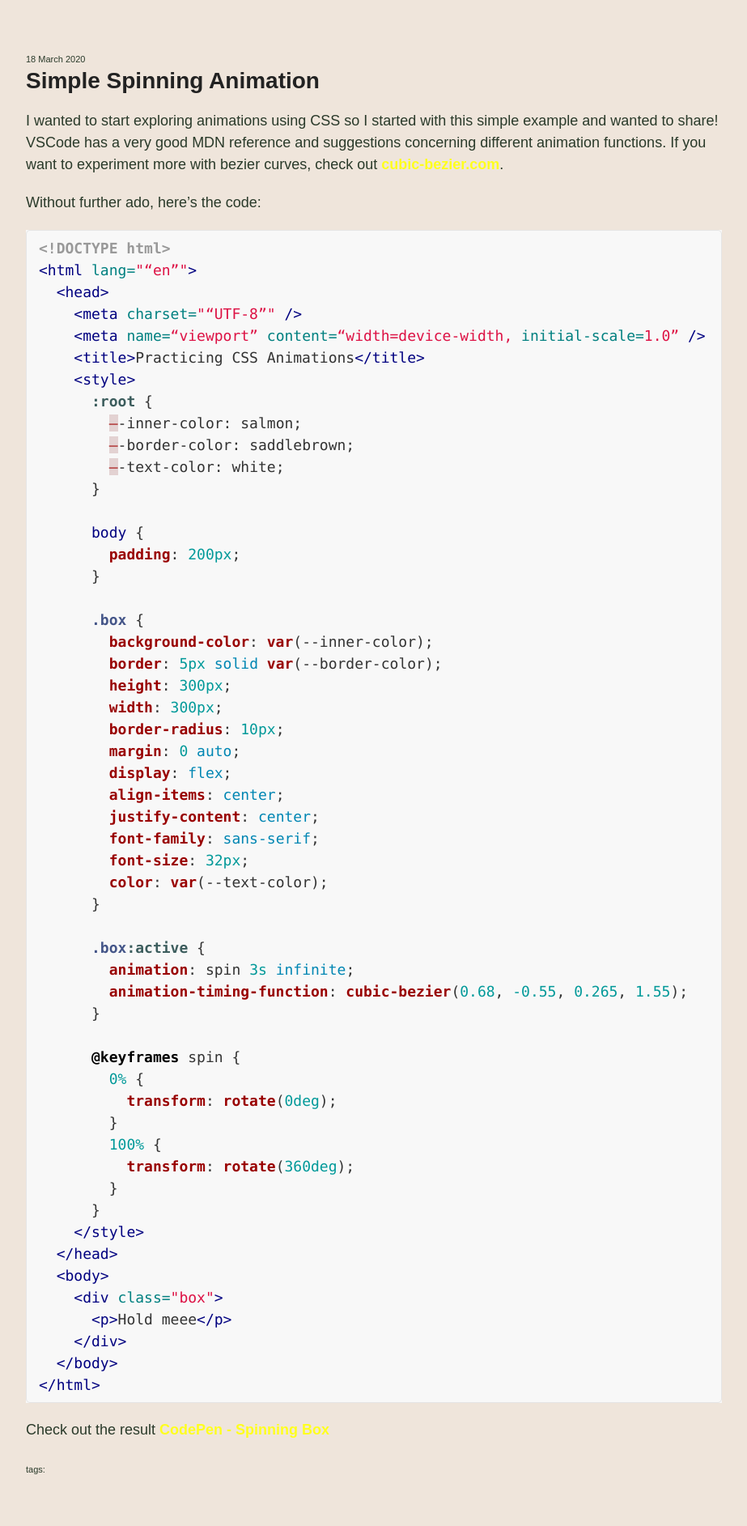
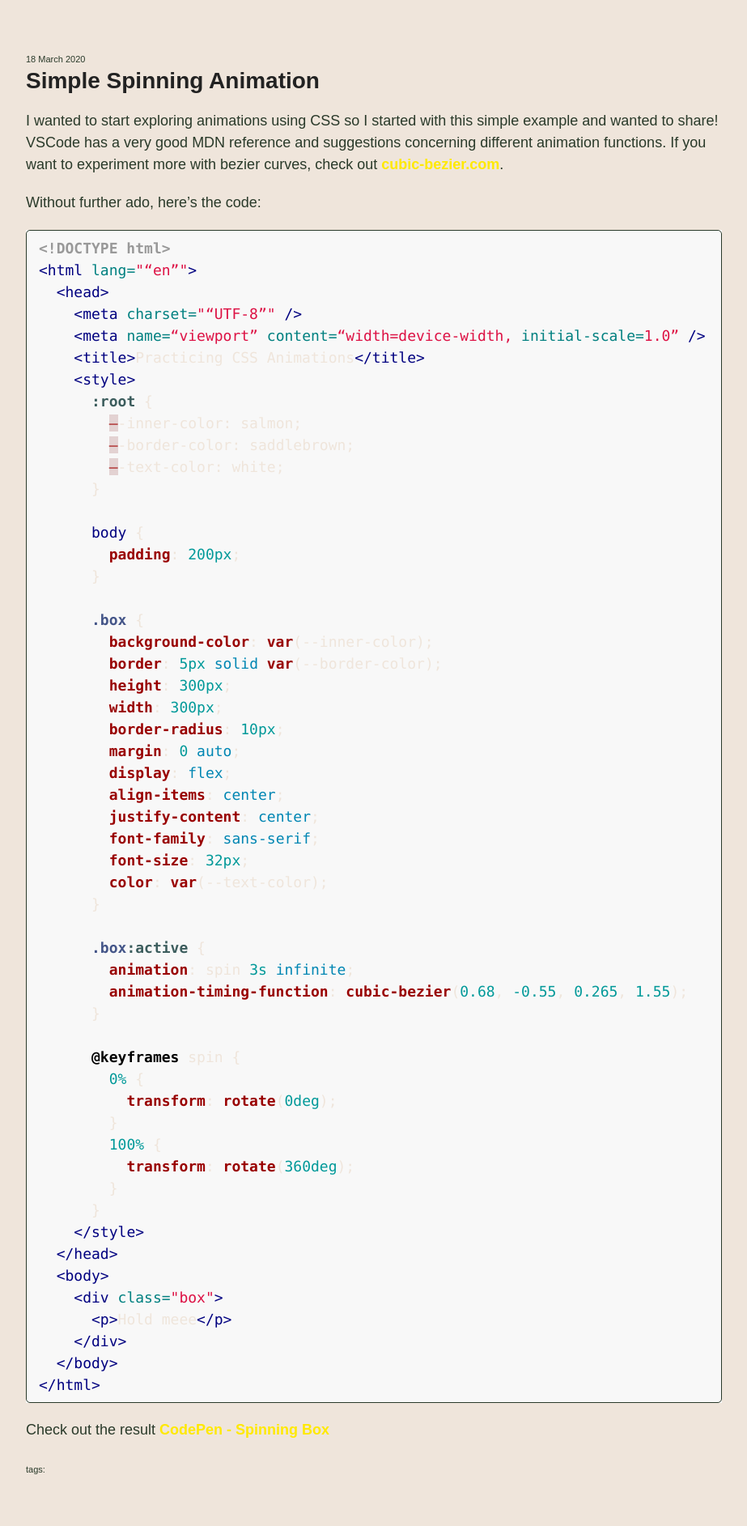
Before and after one commit to kristinamacekovic/new-web, a Jekyll site: the page built from _posts/2020-03-18-simple-spinning-animation.md, in a window 1280 px wide. Shown: the whole page at 81% size, without its empty margins (178-1101 px from the left). Built offline with Jekyll 4.4.1, drawn with Linux system fonts in a browser that asks for light colours; our own code applies the rules of GitHub Pages for plain Markdown files.

Commit message:
Change colors

```diff
--- a/_sass/jekyll-theme-minimal.scss
+++ b/_sass/jekyll-theme-minimal.scss
@@ -3,7 +3,7 @@
 
 :root {
   --bckg-color: rgb(93.7%, 89.7%, 85.9%);
-  --accent-color: rgb(100%, 100%, 11.6%);
+  --accent-color: rgb(100%, 91.4%, 0%);
   --text-color: rgb(16.4%, 22.6%, 16.4%);
 }
 
@@ -98,14 +98,14 @@ code,
 pre {
   font-family: Monaco, Bitstream Vera Sans Mono, Lucida Console, Terminal,
     Consolas, Liberation Mono, DejaVu Sans Mono, Courier New, monospace;
-  color: #333;
+  color: var(--bckg-color);
 }
 
 pre {
   padding: 8px 15px;
-  background: #f8f8f8;
+  background: var(--text-color);
   border-radius: 5px;
-  border: 1px solid #e5e5e5;
+  border: 1px solid var(--text-color);
   overflow-x: auto;
 }
 
@@ -224,6 +224,7 @@ hr {
   background: #e5e5e5;
   height: 1px;
   margin: 0 0 20px;
+  display: none;
 }
 
 footer {
```
